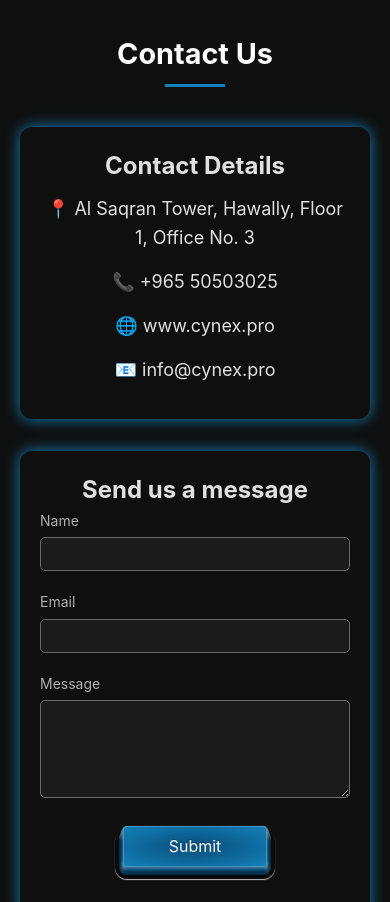
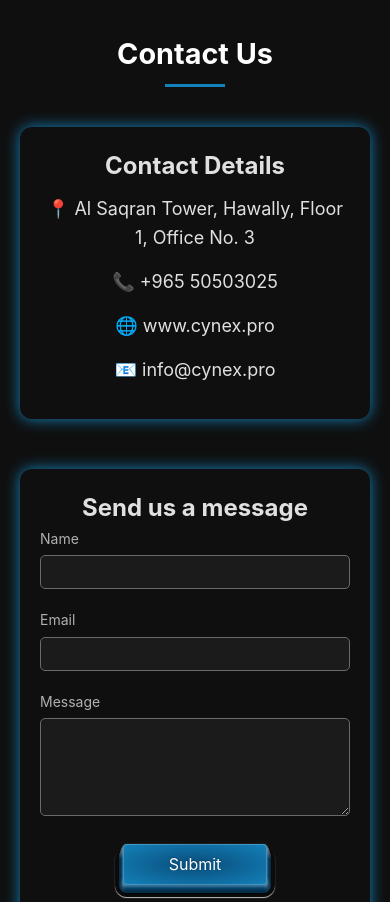
Before and after one commit to Rahjeh92/cynex, a plain HTML site: page index.html in a window 390 px wide. Shown: the part 5600-6502 px from the top of the page. Drawn offline with Linux system fonts and the light colour scheme.

Commit message:
Update styles.css

```diff
--- a/css/styles.css
+++ b/css/styles.css
@@ -1022,8 +1022,6 @@
     }
 
     .contact-grid {
-        grid-template-columns: 1fr;
-        gap: 36px;
         max-width: 70%;
     }
 
@@ -1034,11 +1032,6 @@
 }
 
 @media (max-width: 992px) {
-    .contact-grid {
-        grid-template-columns: 1fr;
-        gap: 32px;
-    }
-
     .services-grid {
         grid-template-columns: repeat(auto-fit, minmax(260px, 1fr));
         gap: 24px;
@@ -1094,8 +1087,6 @@
     }
 
     .contact-grid {
-        grid-template-columns: 1fr;
-        gap: 32px;
         max-width: 100%;
     }
 
```
